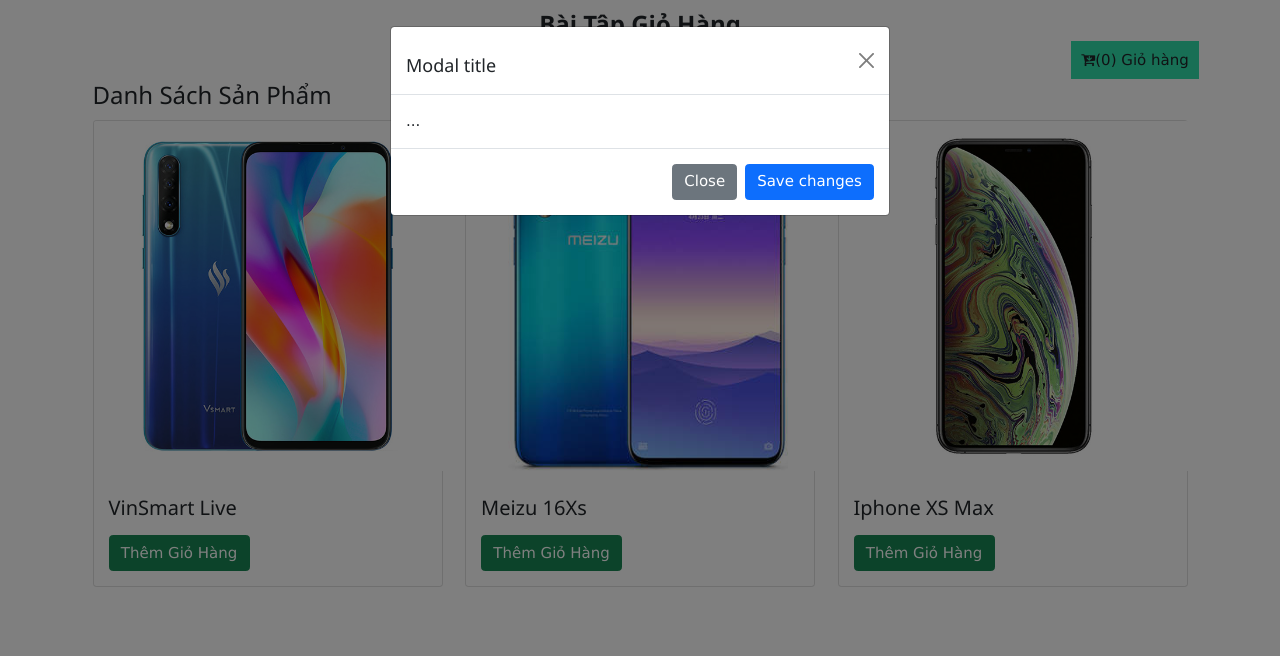
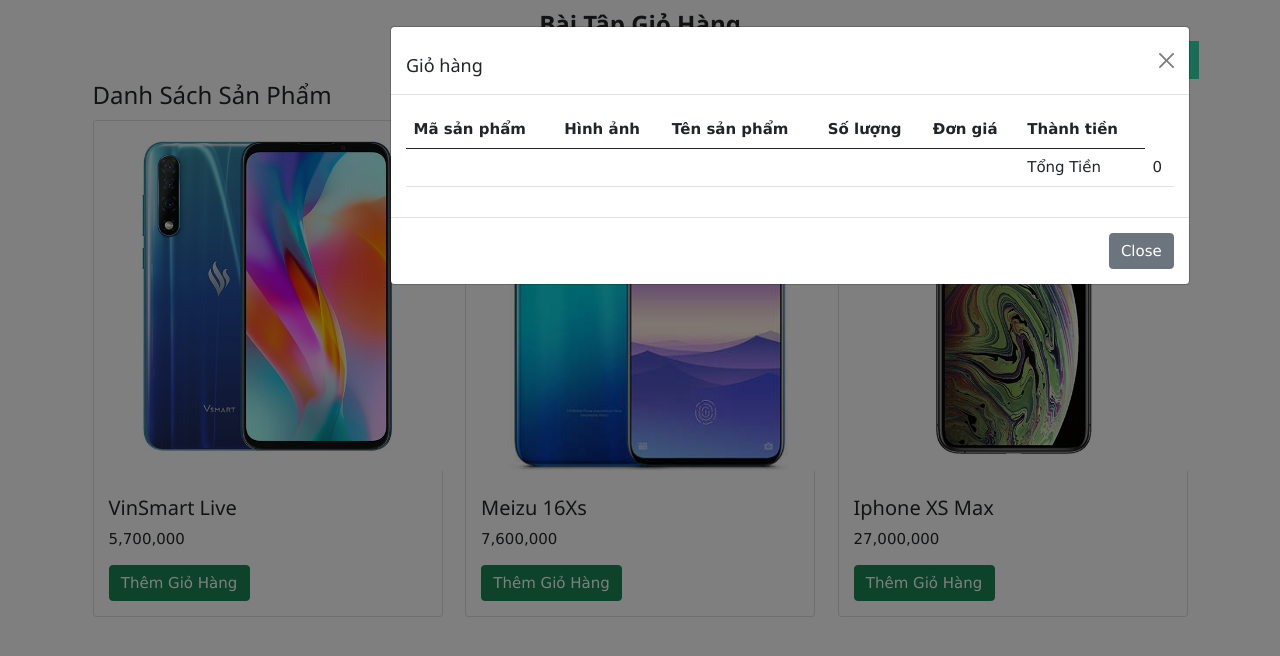
Before and after one commit to thanhdat24/react_02, a React (Create React App) app: page / in a window 1280 px wide. Both pictures are taken after a click on the element "(0) Giỏ hàng". Shown: the top 656 px of the page. Built offline with nearby package versions, Linux system fonts and the light colour scheme.

Commit message:
Update giohang

```diff
--- a/src/App.js
+++ b/src/App.js
@@ -1,9 +1,9 @@
 import "./App.css";
 
-import DanhSachSanPham from "./Props/DanhSachSanPham";
-import DemoProps from "./Props/DemoProps";
+// import DanhSachSanPham from "./Props/DanhSachSanPham";
+// import DemoProps from "./Props/DemoProps";
 import ExerciseCart from "./Props/ExerciseCart/ExerciseCart";
-import ExerclseCarStore from "./Props/ExerclseCarStore/ExerclseCarStore";
+// import ExerclseCarStore from "./Props/ExerclseCarStore/ExerclseCarStore";
 // import ProductList from "./Props/ProductList";
 // import DemoProps from "./Props/DemoProps";
 import React from "react";
--- a/src/Props/ExerciseCart/CartModal.js
+++ b/src/Props/ExerciseCart/CartModal.js
@@ -1,6 +1,61 @@
 import React, { Component } from "react";
 
 export default class Cart extends Component {
+  renderCart = () => {
+    let { gioHang } = this.props;
+    return gioHang.map((item, index) => {
+      return (
+        <tr key={index}>
+          <td>{item.maSP}</td>
+          <td>
+            <img style={{ width: 70 }} src={item.hinhAnh} alt="" />
+          </td>
+          <td>{item.tenSP}</td>
+          <td>
+            <button
+              onClick={() => {
+                this.props.tangGiamSoLuong(item.maSP, 1);
+              }}
+              className="btn btn-success"
+            >
+              +
+            </button>
+            {item.soLuong}
+            <button
+              onClick={() => {
+                this.props.tangGiamSoLuong(item.maSP, -1);
+              }}
+              className="btn btn-success"
+            >
+              -
+            </button>
+          </td>
+          <td>{item.giaBan.toLocaleString()}</td>
+          <td>{(item.soLuong * item.giaBan).toLocaleString()}</td>
+          <td>
+            <button
+              onClick={() => {
+                this.props.xoaGioiHang(item.maSP);
+              }}
+              class="btn btn-danger"
+            >
+              Xóa
+            </button>
+          </td>
+        </tr>
+      );
+    });
+  };
+
+  tinhTongTien = () => {
+    let { gioHang } = this.props;
+    return gioHang
+      .reduce((tongTien, spGioHang, index) => {
+        return (tongTien += spGioHang.soLuong * spGioHang.giaBan);
+      }, 0)
+      .toLocaleString();
+  };
+
   render() {
     return (
       <div>
@@ -12,10 +67,10 @@
           aria-hidden="true"
         >
           <div className="modal-dialog">
-            <div className="modal-content">
+            <div style={{ minWidth: 800 }} className="modal-content">
               <div className="modal-header">
                 <h5 className="modal-title" id="exampleModalLabel">
-                  Modal title
+                  Giỏ hàng
                 </h5>
                 <button
                   type="button"
@@ -24,7 +79,28 @@
                   aria-label="Close"
                 />
               </div>
-              <div className="modal-body">...</div>
+              <div className="modal-body">
+                <table class="table">
+                  <thead>
+                    <tr className="p-5">
+                      <th>Mã sản phẩm</th>
+                      <th>Hình ảnh</th>
+                      <th>Tên sản phẩm</th>
+                      <th>Số lượng</th>
+                      <th>Đơn giá</th>
+                      <th>Thành tiền</th>
+                    </tr>
+                  </thead>
+                  <tbody>{this.renderCart()}</tbody>
+                  <tfoot>
+                    <tr>
+                      <td colSpan="5"></td>
+                      <td>Tổng Tiền</td>
+                      <td>{this.tinhTongTien()}</td>
+                    </tr>
+                  </tfoot>
+                </table>
+              </div>
               <div className="modal-footer">
                 <button
                   type="button"
@@ -32,9 +108,6 @@
                   data-bs-dismiss="modal"
                 >
                   Close
-                </button>
-                <button type="button" className="btn btn-primary">
-                  Save changes
                 </button>
               </div>
             </div>
--- a/src/Props/ExerciseCart/ExerciseCart.js
+++ b/src/Props/ExerciseCart/ExerciseCart.js
@@ -4,6 +4,94 @@
 import ProductList from "./ProductList";
 
 export default class ExerciseCart extends Component {
+  state = {
+    gioHang: [
+      // {
+      //   maSP: 1,
+      //   hinhAnh: "",
+      //   tenSP: "Tên mặc định",
+      //   soLuong: 1,
+      //   giaBan: 0,
+      // },
+    ],
+  };
+
+  themGioHang = (sanPham) => {
+    console.log(sanPham);
+    let spGioHang = {
+      maSP: sanPham.maSP,
+      hinhAnh: sanPham.hinhAnh,
+      tenSP: sanPham.tenSP,
+      soLuong: 1,
+      giaBan: sanPham.giaBan,
+    };
+    let gioHang = [...this.state.gioHang];
+    // Tìm xem sản phẩm có trong giỏi hàng chưa
+    let index = gioHang.findIndex((spGH) => spGH.maSP === spGioHang.maSP);
+    if (index !== -1) {
+      // tìm thấy sản phẩm được click chứa trong giỏi hàng
+      gioHang[index].soLuong += 1;
+    } else {
+      gioHang.push(spGioHang);
+    }
+    // push vào state.gioHang hiện tại
+    // let gioHangCapNhat = [...this.state.gioHang, spGioHang];
+
+    this.setState({
+      gioHang: gioHang,
+    });
+  };
+
+  xoaGioiHang = (maSP) => {
+    let gioHang = [...this.state.gioHang];
+    // Thực hiện tính năng xóa giỏ hàng
+    console.log(maSP);
+    let index = gioHang.findIndex((spGH) => spGH.maSP === maSP);
+
+    if (index !== -1) {
+      gioHang.splice(index, 1);
+    }
+
+    this.setState({
+      gioHang: gioHang,
+    });
+  };
+
+  tinhTongSoLuong = () => {
+    /* Dung For */
+    // let tongSoLuong = 0;
+    // for (let i = 0; i < this.state.gioHang.length; i++) {
+    //   let spGioHang = this.state.gioHang[i];
+    //   tongSoLuong += spGioHang.soLuong;
+    // }
+    // return tongSoLuong;
+    /* Reduce */
+
+    return this.state.gioHang
+      .reduce((tongSoLuong, spGioHang, index) => {
+        return (tongSoLuong += spGioHang.soLuong);
+      }, 0)
+      .toLocaleString();
+  };
+
+  tangGiamSoLuong = (maSP, number) => {
+    let gioHang = [...this.state.gioHang];
+
+    let index = gioHang.findIndex((spGH) => spGH.maSP === maSP);
+
+    if (index !== -1) {
+      if (gioHang[index].soLuong <= 1 && number === -1) {
+        alert("Số lượng sản phẩm tối thiểu là 1!");
+        return;
+      }
+      gioHang[index].soLuong += number;
+    }
+
+    this.setState({
+      gioHang: gioHang,
+    });
+  };
+
   render() {
     return (
       <div className="container">
@@ -18,11 +106,16 @@
               backgroundColor: "#31DEAB",
             }}
           >
-            <i class="fa fa-cart-arrow-down"></i>(0) Giỏ hàng
+            <i class="fa fa-cart-arrow-down"></i>({this.tinhTongSoLuong()}) Giỏ
+            hàng
           </span>
         </div>
-        <CartModal />
-        <ProductList />
+        <CartModal
+          tangGiamSoLuong={this.tangGiamSoLuong}
+          xoaGioiHang={this.xoaGioiHang}
+          gioHang={this.state.gioHang}
+        />
+        <ProductList themGioHang={this.themGioHang} />
       </div>
     );
   }
--- a/src/Props/ExerciseCart/ProductItem.js
+++ b/src/Props/ExerciseCart/ProductItem.js
@@ -14,9 +14,13 @@
         />
         <div className="card-body">
           <h4 className="card-title">{sanPhamProps.tenSP}</h4>
-          <p className="card-text">{sanPhamProps.price}</p>
-          <button onClick={() => {}}
-           className="btn btn-success">
+          <p className="card-text">{sanPhamProps.giaBan.toLocaleString()}</p>
+          <button
+            onClick={() => {
+              this.props.themGioHang(sanPhamProps);
+            }}
+            className="btn btn-success"
+          >
             Thêm Giỏ Hàng
           </button>
         </div>
--- a/src/Props/ExerciseCart/ProductList.js
+++ b/src/Props/ExerciseCart/ProductList.js
@@ -24,7 +24,7 @@
     return this.mangSanPham.map((sanpham, index) => {
       return (
         <div className="col-4" key={index}>
-          <ProductItem xemChiTiet={this.xemChiTiet} sanPhamProps={sanpham} />
+          <ProductItem themGioHang={this.props.themGioHang} xemChiTiet={this.xemChiTiet} sanPhamProps={sanpham} />
         </div>
       );
     });
--- a/src/Props/Parent.js
+++ b/src/Props/Parent.js
@@ -1,6 +1,6 @@
 import React, { Component } from "react";
 
-import Child from "./Child";
+// import Child from "./Child";
 
 // import ChildFunctional from "./ChildFunctional";
 
```
